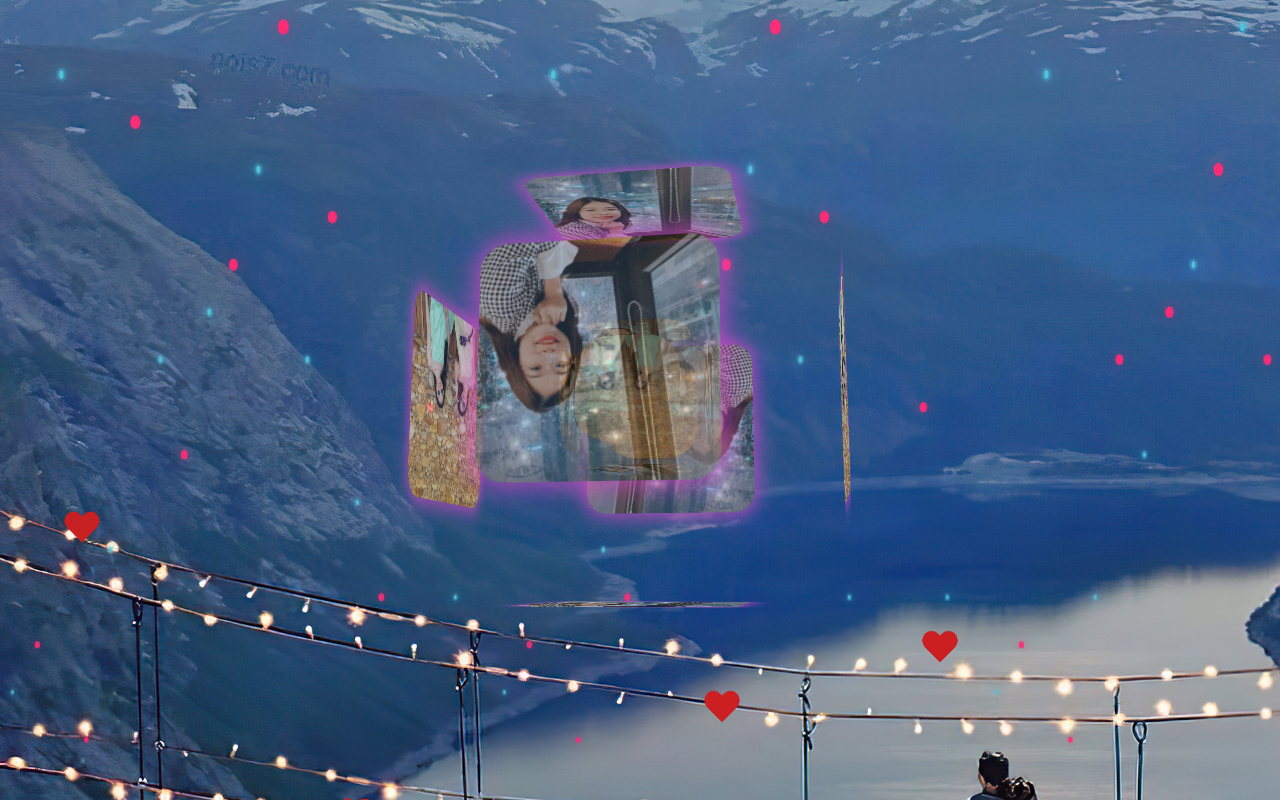
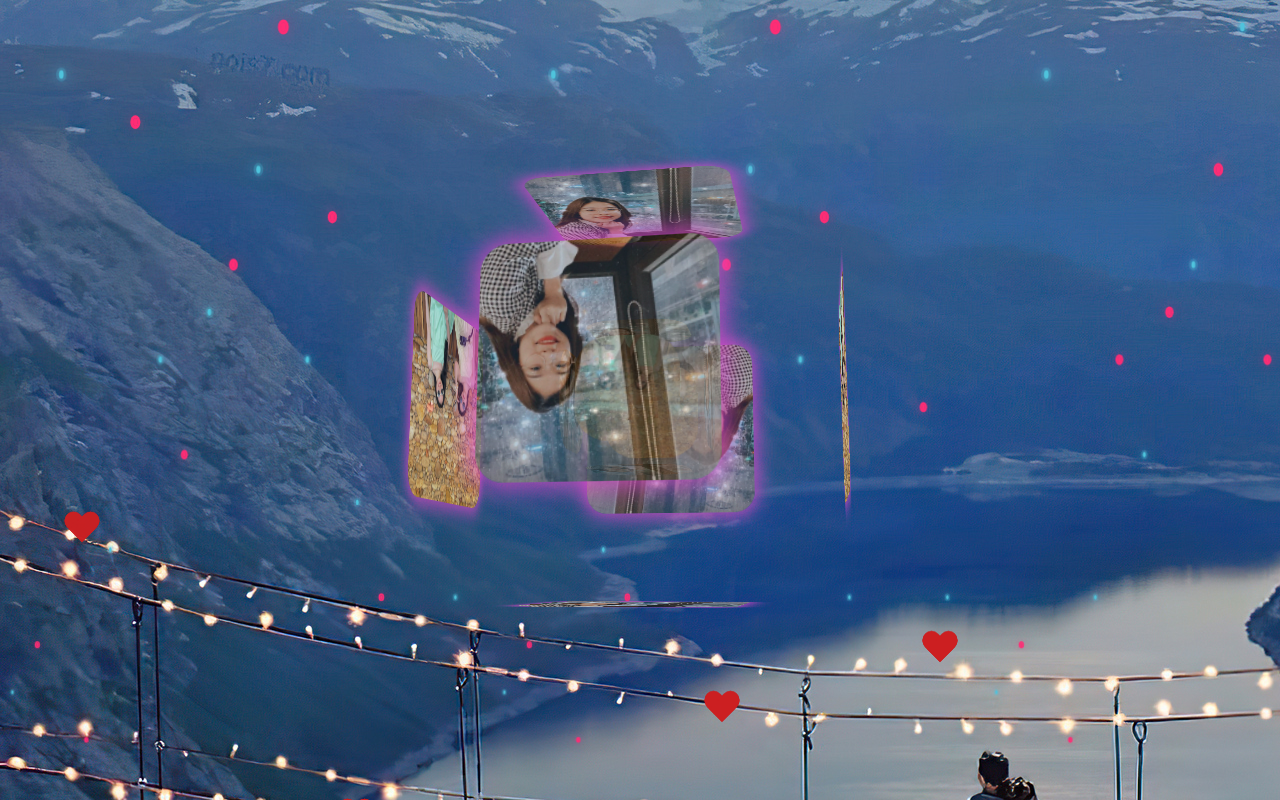
Before and after one commit to chinchindev/3D_CUBE, a plain HTML site: page index.html in a window 1280 px wide. In both pictures the pointer is over the element 637 px from the left and 394 px from the top of the page. Drawn offline with Linux system fonts and the light colour scheme.

Commit message:
final commit

```diff
--- a/index.css
+++ b/index.css
@@ -107,7 +107,7 @@ body {
 .cube-box:hover {
     --deft: 200px;
     --deft-sub: 70px;
-    --opa: 0.7;
+    --opa: 0.8;
 }
 
 .cube-box {
```
